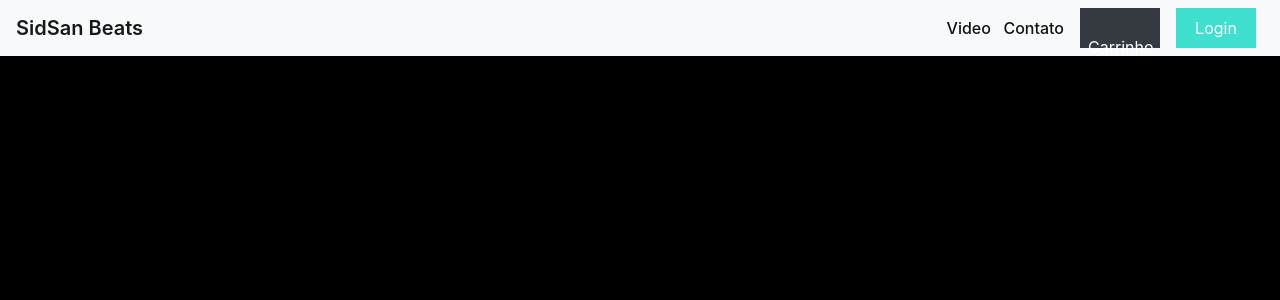
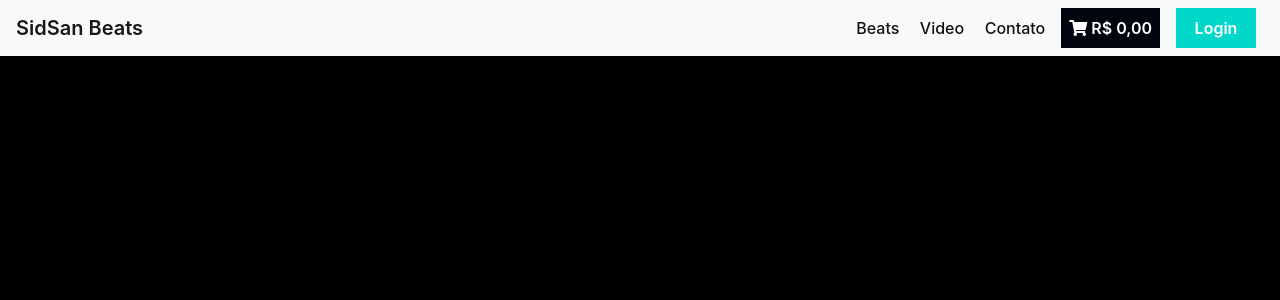
Before and after one commit to SidSan97/music-player, a PHP site: page / in a window 1280 px wide. Shown: the top 300 px of the page. Run offline with PHP 8.4, Linux system fonts and the light colour scheme; some libraries are stand-ins or nearby versions.

Commit message:
Estilizando o main menu

```diff
--- a/css/index.css
+++ b/css/index.css
@@ -1,3 +1,6 @@
+@import "https://use.fontawesome.com/releases/v5.5.0/css/all.css";
+
+
 body
 {
     padding: 0;
@@ -20,47 +23,34 @@ body
 
 .btn-car
 {
-    background-color: #343a40;
+    background-color: #02050e;
     color: white;
-    border: 2px solid #343a40;
+    border: 2px solid #02050e;
     height: 40px;
-    width: 80px;
+    width: auto;
+    font-weight: 600;
 }
 
 .btn-car:hover
 {
     background-color: transparent;
-    border: 2px solid turquoise;
-    color: #343a40;
+    border: 2px solid #00d8c9;
+    color: #02050e;
 }
 
 .btn-login
 {
-    background-color: turquoise;
+    background-color: #00d8c9;
     color: white;
-    border: 2px solid turquoise;
+    border: 2px solid #00d8c9;
     height: 40px;
     width: 80px;
+    font-weight: 600;
 }
 
 .btn-login:hover
 {
     background-color: transparent;
-    border: #343a40 2px solid;
-    color: #343a40;
+    border: #02050e 2px solid;
+    color: #02050e;
 }
-
-.imgbg
-{
-    background-image: url(hip.jpg) no-repeat;
-    background-size: cover;
-}
-
-/*@media(max-width: 991px)
-{
-    .info-menu a
-    {
-        display: flex;
-        flex-direction: column;
-    }
-}*/
--- a/index.php
+++ b/index.php
@@ -26,12 +26,13 @@
                 <div class="collapse navbar-collapse" id="conteudoNavbarSuportado">
                     <div class="form-inline my-2 my-lg-0 ml-auto">
                         <span class="info-menu">
-                            <a class="mr-2">Video</a>
+                            <a class="mr-3">Beats</a>
+                            <a class="mr-3">Video</a>
                             <a>Contato</a>
                         </span>
 
-                        <button class="my-2 my-sm-0 ml-3 btn-car"><i class="fas "></i>Carrinho</button>
-                        <button class="my-2 my-sm-0 ml-3 mr-2 btn-login"><i class="fas "></i>Login</button>
+                        <button class="my-2 my-sm-0 ml-3 btn-car"><i class="fas fa-shopping-cart"></i> R$ 0,00 </button>
+                        <button class="my-2 my-sm-0 ml-3 mr-2 btn-login"></i>Login</button>
                     </div>
                 </div>
             </nav>
```
